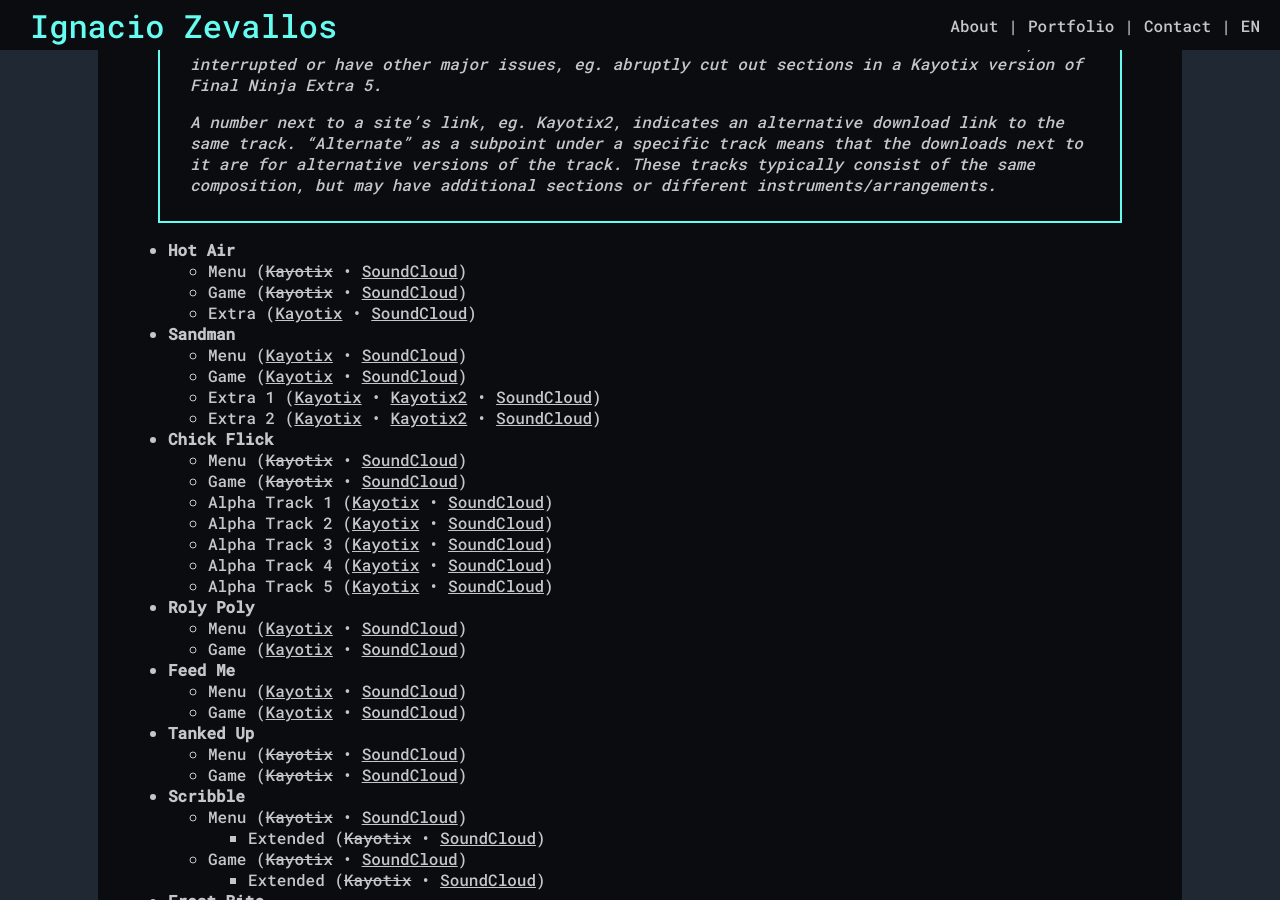
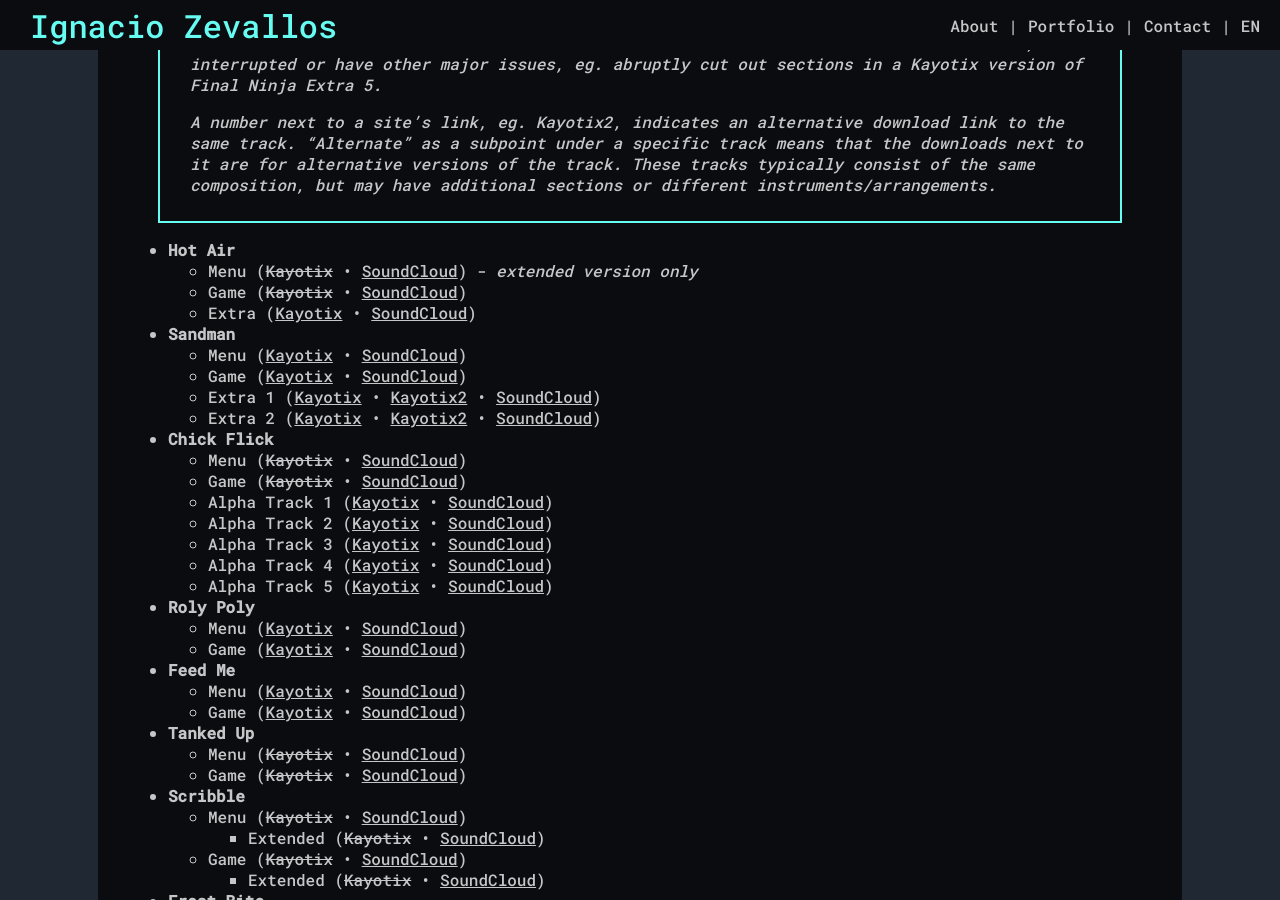
Before and after one commit to ijzm/ijzm.github.io, a Jekyll site: the page built from RandomStuff/NitromeMusic.html, in a window 1280 px wide and 900 px high, scrolled down 1141 px. Built offline with Jekyll 4.4.1, drawn with Linux system fonts in a browser that asks for light colours; nearby versions of some CDN libraries.

Commit message:
Update HotAir Music

```diff
--- a/RandomStuff/NitromeMusic.html
+++ b/RandomStuff/NitromeMusic.html
@@ -71,7 +71,7 @@ hope you’ll be able to find the Nitrome game music you’re looking for in som
 	<li><b>Hot Air</b></li>
 	<ul>
 		<li>Menu (<strike>Kayotix</strike> • <a
-				href="https://soundcloud.com/nitrome-music-by-nicklen6/lee-nicklen-hot-air-1-menu">SoundCloud</a>)</li>
+				href="https://soundcloud.com/nitrome-music-by-nicklen6/lee-nicklen-hot-air-1-menu">SoundCloud</a>) - <i>extended version only</i> </li>
 		<li>Game (<strike>Kayotix</strike> • <a
 				href="https://soundcloud.com/nitrome-music-by-nicklen6/lee-nicklen-hot-air-1-main">SoundCloud</a>)</li>
 		<li>Extra (<a
```
